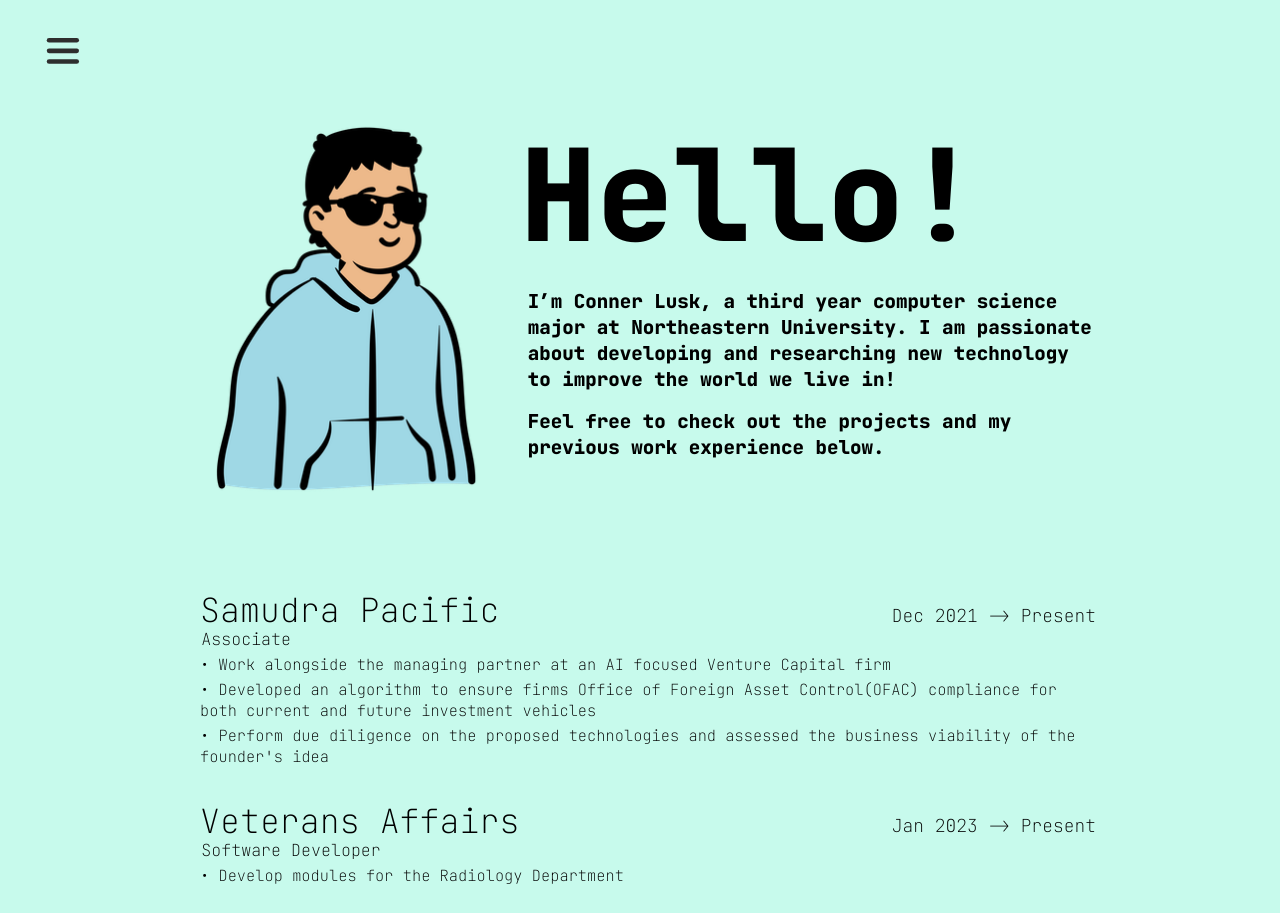
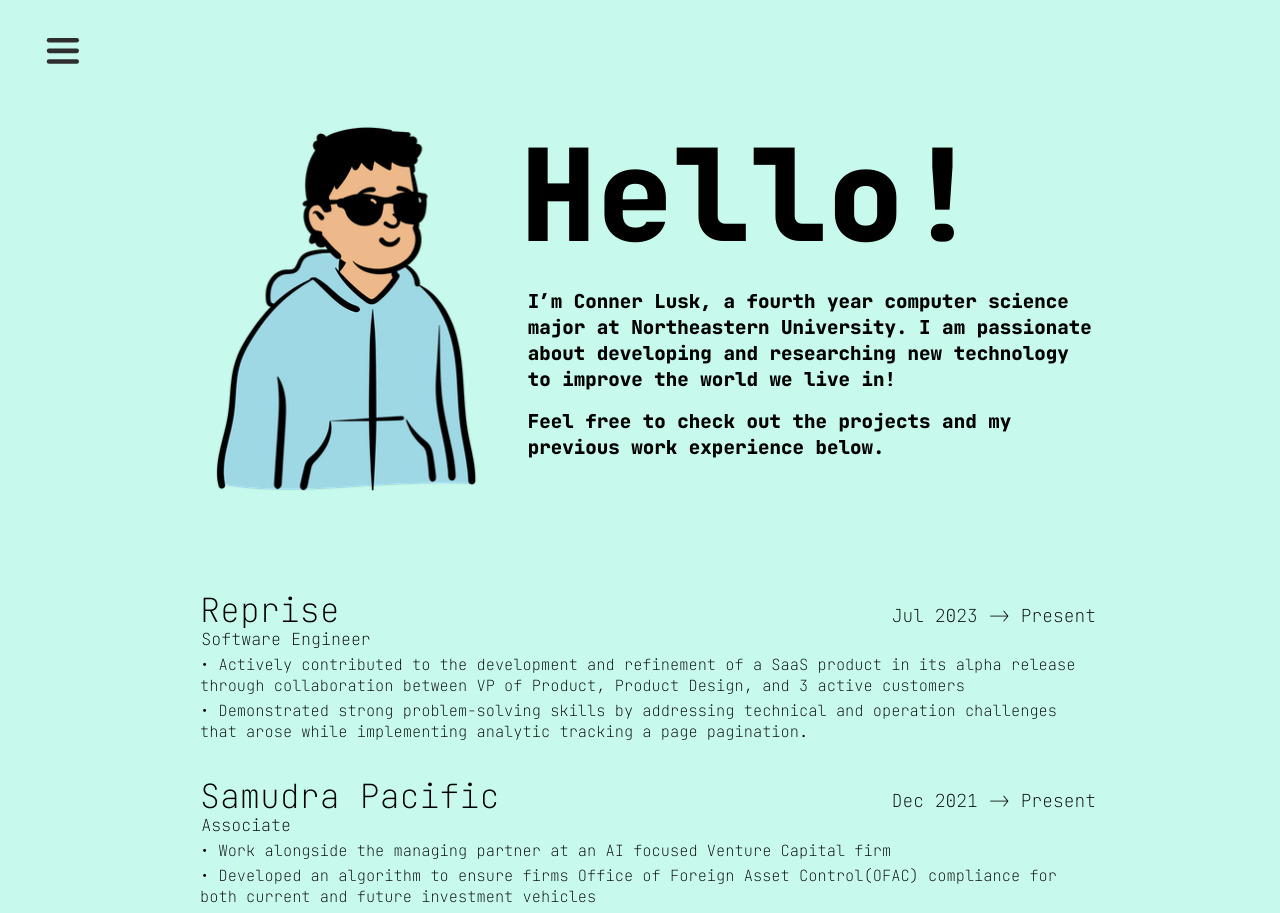
Before and after one commit to ConnerLusk/personal-portfolio, a React (Create React App) app: page /About in a window 1280 px wide. Shown: the top 913 px of the page. Built offline with nearby package versions, Linux system fonts and the light colour scheme.

Commit message:
add reprise

```diff
--- a/src/Components/Aboutpage/aboutIntro.jsx
+++ b/src/Components/Aboutpage/aboutIntro.jsx
@@ -11,7 +11,7 @@ function AboutIntro() {
                 <h1>Hello!</h1>
                 <div className='aboutTextContainer'>
                     <h2>
-                    I’m Conner Lusk, a third year computer science major at Northeastern University.
+                        I’m Conner Lusk, a fourth year computer science major at Northeastern University.
                         I am passionate about developing and researching new technology to improve the world we live in!
                     </h2>
                     <h2>
--- a/src/Components/Aboutpage/workExperience.jsx
+++ b/src/Components/Aboutpage/workExperience.jsx
@@ -5,23 +5,38 @@ import IndiviualExperience from './indiviualExperience'
 function WorkExperience() {
   return (
     <div className='workExperienceContainer'>
-      <IndiviualExperience props={{timeline:"Dec 2021 -> Present",company:"Samudra Pacific", role:"Associate",
-          description:["• Work alongside the managing partner at an AI focused Venture Capital firm",
-                       "• Developed an algorithm to ensure firms Office of Foreign Asset Control(OFAC) compliance for both current and future investment vehicles",
-                       "• Perform due diligence on the proposed technologies and assessed the business viability of the founder's idea"]}}
+      <IndiviualExperience props={{
+        timeline: "Jul 2023 -> Present", company: "Reprise", role: "Software Engineer",
+        description: ["• Actively contributed to the development and refinement of a SaaS product in its alpha release through collaboration between VP of Product, Product Design, and 3 active customers",
+          "• Demonstrated strong problem-solving skills by addressing technical and operation challenges that arose while implementing analytic tracking a page pagination.",
+        ]
+      }}
       />
-      <IndiviualExperience props={{timeline:"Jan 2023 -> Present",company:"Veterans Affairs",role:"Software Developer",
-        description:["• Develop modules for the Radiology Department"]}}
+      <IndiviualExperience props={{
+        timeline: "Dec 2021 -> Present", company: "Samudra Pacific", role: "Associate",
+        description: ["• Work alongside the managing partner at an AI focused Venture Capital firm",
+          "• Developed an algorithm to ensure firms Office of Foreign Asset Control(OFAC) compliance for both current and future investment vehicles",
+          "• Perform due diligence on the proposed technologies and assessed the business viability of the founder's idea"]
+      }}
       />
-      <IndiviualExperience props={{timeline:"Jul 2022 -> Dec 2022",company:"Reprise",role:"Software Engineer",
-        description:["• Utilized modern JS libraries, Django, and Postgres for full-stack web development",
-                     "• Developed features on both the Screen and App Capture teams to allow users to smoothly create customized product demos",
-                     "•  Pioneered HAR document upload allowing for easier error handling for non-technical clients"]}}
+      <IndiviualExperience props={{
+        timeline: "Jan 2023 -> Jul 2023", company: "Veterans Affairs", role: "Software Developer",
+        description: ["• Develop modules for the Radiology Department"]
+      }}
       />
-      <IndiviualExperience props={{timeline:"May 2022 -> Jul 2022",company:"Stanford Medicine", role:"Research Assistant",
-          description:["• Developing a radiology AI workflow — Nediser — which helps pre-dictate reports ",
-                       "• Preform literature review, image labeling, and model creation",
-                       "• Created models for automatic pediatric acetabular index measurement and automatic Tonnis classification and quantitative analysis of hip joint space on radiography "]}}
+      <IndiviualExperience props={{
+        timeline: "Jul 2022 -> Dec 2022", company: "Reprise", role: "Software Engineer",
+        description: ["• Utilized modern JS libraries, Django, and Postgres for full-stack web development",
+          "• Developed features on both the Screen and App Capture teams to allow users to smoothly create customized product demos",
+          "•  Pioneered HAR document upload allowing for easier error handling for non-technical clients"]
+      }}
+      />
+      <IndiviualExperience props={{
+        timeline: "May 2022 -> Jul 2022", company: "Stanford Medicine", role: "Research Assistant",
+        description: ["• Developing a radiology AI workflow — Nediser — which helps pre-dictate reports ",
+          "• Preform literature review, image labeling, and model creation",
+          "• Created models for automatic pediatric acetabular index measurement and automatic Tonnis classification and quantitative analysis of hip joint space on radiography "]
+      }}
       />
     </div>
   )
```
Lines whose indentation alone changed are shown as unchanged.
